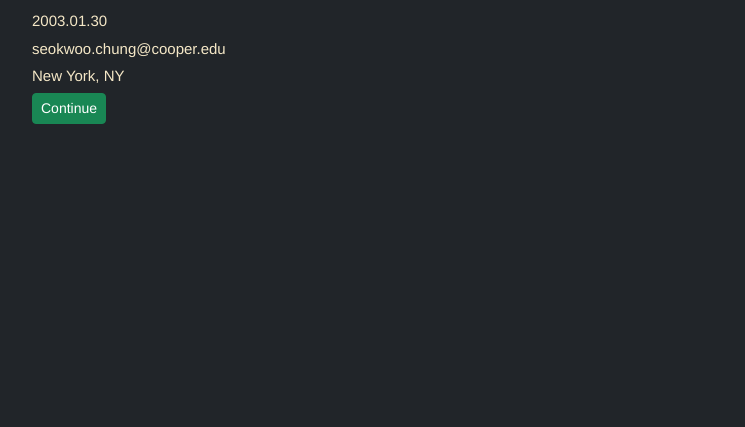
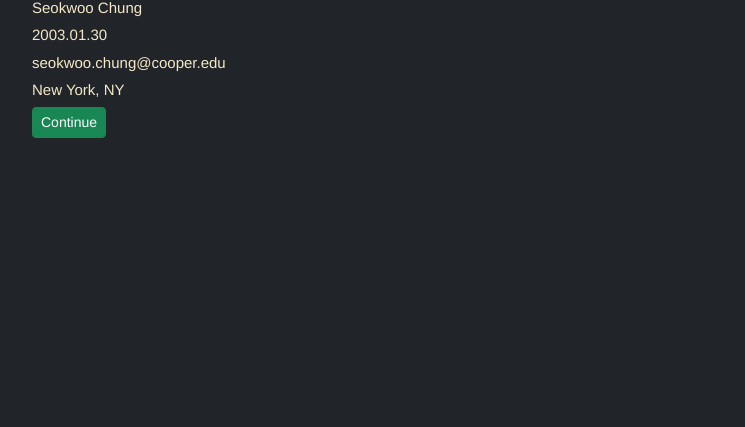
Before and after one commit to seokw-Ryan/Portfolio, a plain HTML site: page index.html in a window 1280 px wide. Shown: the part 373-800 px from the top of the page, without its empty margins (50-795 px from the left). Drawn offline with nearby package versions, Linux system fonts and the light colour scheme.

Commit message:
last commit of the things I have been working on previously.

```diff
--- a/index.html
+++ b/index.html
@@ -73,6 +73,7 @@
     <div class="center">
       <h1>Ryan Chung</h1>
       <div class="container">
+        <p>Seokwoo Chung</p>
         <p>2003.01.30</p>
         <p>seokwoo.chung@cooper.edu</p>
         <p>New York, NY</p>
```
